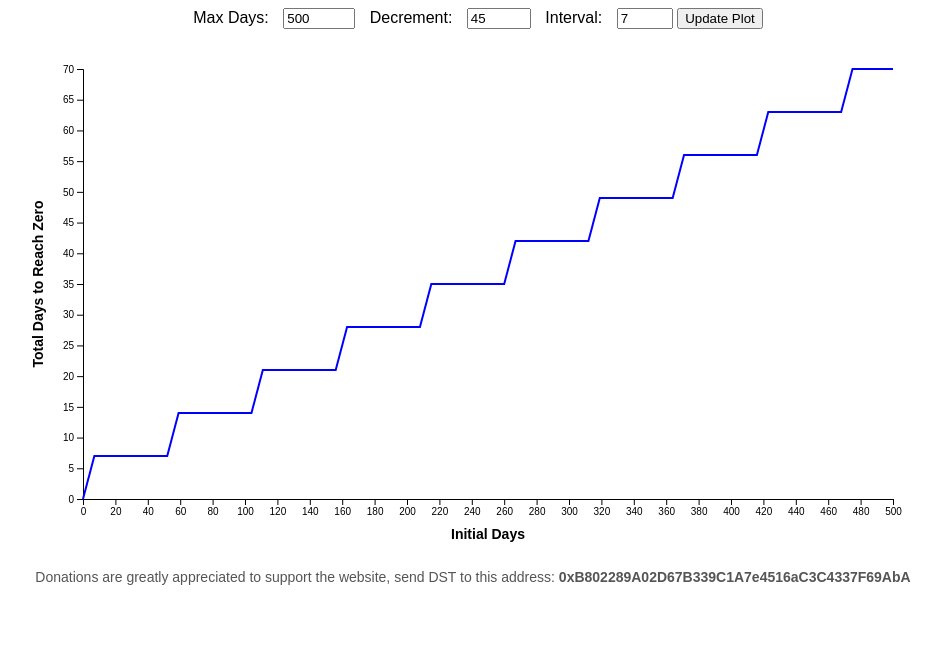
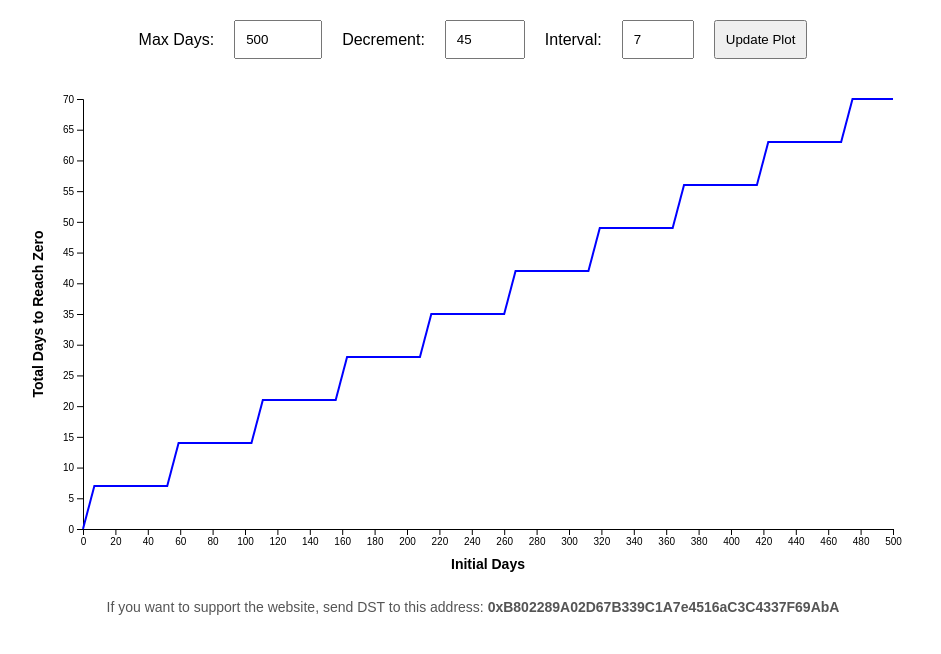
Before and after one commit to KiNGZIONSKY/days-to-reach-zero, a plain HTML site: page index.html in a window 1280 px wide. Shown: the whole page, without its empty margins (167-1108 px from the left). Drawn offline with nearby package versions, Linux system fonts and the light colour scheme.

Commit message:
Update index.html
Updates to help mobile readability

```diff
--- a/index.html
+++ b/index.html
@@ -8,19 +8,33 @@
     <style>
         body {
             font-family: Arial, sans-serif;
+            margin: 0;
+            padding: 0;
+            box-sizing: border-box;
+        }
+        .container {
+            padding: 20px;
         }
         .controls {
             margin-bottom: 20px;
             text-align: center;
         }
         .controls label {
-            margin: 0 10px;
+            display: block;
+            margin: 10px 0 5px;
+        }
+        .controls input, .controls button {
+            width: 100%;
+            padding: 10px;
+            margin-bottom: 10px;
+            box-sizing: border-box;
         }
         .chart {
             display: flex;
             justify-content: center;
             align-items: center;
             flex-direction: column;
+            overflow-x: auto;
         }
         .tooltip {
             position: absolute;
@@ -42,9 +56,25 @@
             font-size: 14px;
             color: #555;
         }
+        @media (min-width: 600px) {
+            .controls {
+                display: flex;
+                justify-content: center;
+                align-items: center;
+            }
+            .controls label {
+                display: inline-block;
+                margin: 0 10px;
+            }
+            .controls input, .controls button {
+                width: auto;
+                margin: 0 10px;
+            }
+        }
     </style>
 </head>
 <body>
+    <div class="container">
         <div class="controls">
             <label for="maxDays">Max Days:</label>
             <input type="number" id="maxDays" name="maxDays" value="500" min="0" max="1000" step="10">
@@ -57,7 +87,8 @@
         <div id="chart" class="chart"></div>
         <div class="tooltip" id="tooltip" style="opacity: 0;"></div>
         <div class="support-message">
-        Donations are greatly appreciated to support the website, send DST to this address: <strong>0xB802289A02D67B339C1A7e4516aC3C4337F69AbA</strong>
+            If you want to support the website, send DST to this address: <strong>0xB802289A02D67B339C1A7e4516aC3C4337F69AbA</strong>
+        </div>
     </div>
 
     <script>
@@ -85,7 +116,7 @@
 
             // Set up the SVG and dimensions
             const margin = { top: 20, right: 30, bottom: 50, left: 60 };
-            const width = 900 - margin.left - margin.right;
+            const width = Math.min(window.innerWidth, 900) - margin.left - margin.right;
             const height = 500 - margin.top - margin.bottom;
 
             d3.select("#chart").select("svg").remove();
@@ -107,7 +138,7 @@
 
             svg.append("g")
                 .attr("transform", "translate(0," + height + ")")
-                .call(d3.axisBottom(x).ticks(20))
+                .call(d3.axisBottom(x).ticks(Math.min(20, maxDays / 10)))
                 .append("text")
                 .attr("x", width / 2)
                 .attr("y", margin.bottom - 10)
```
Lines whose indentation alone changed are shown as unchanged.
